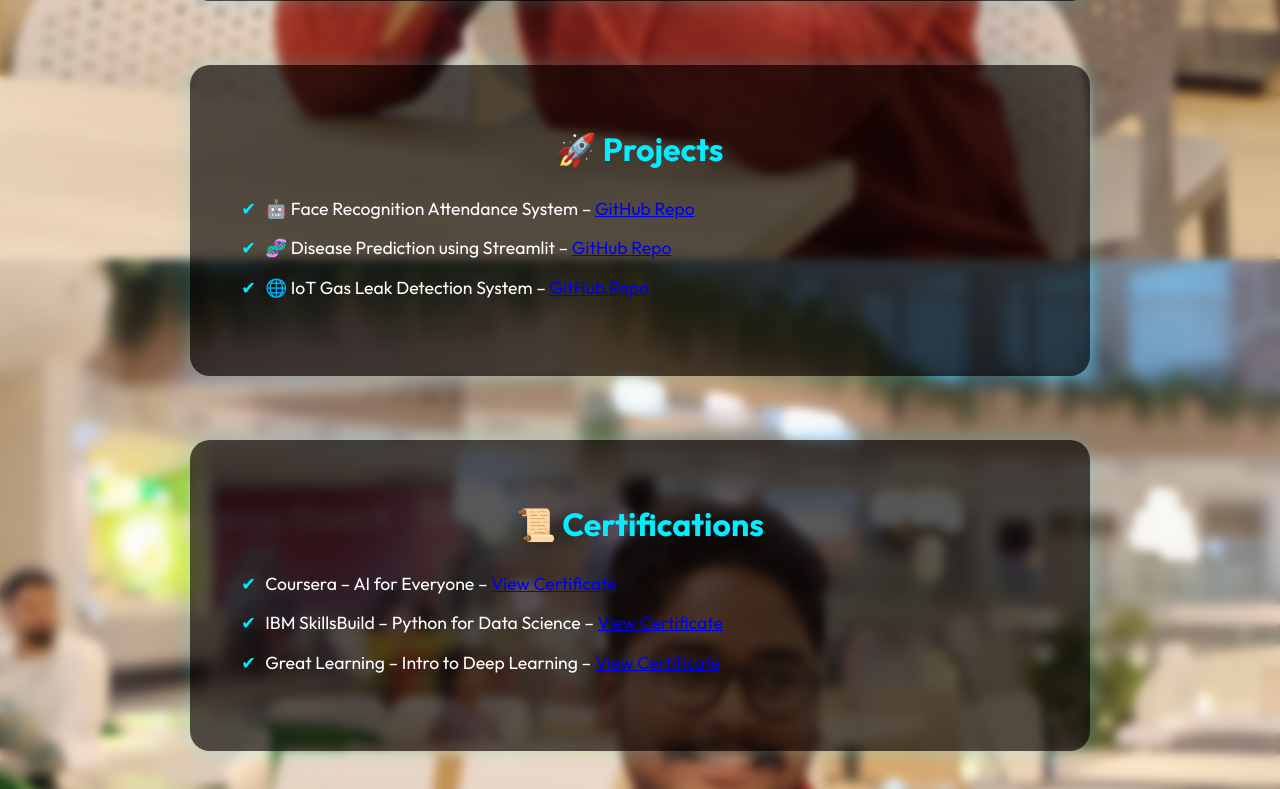
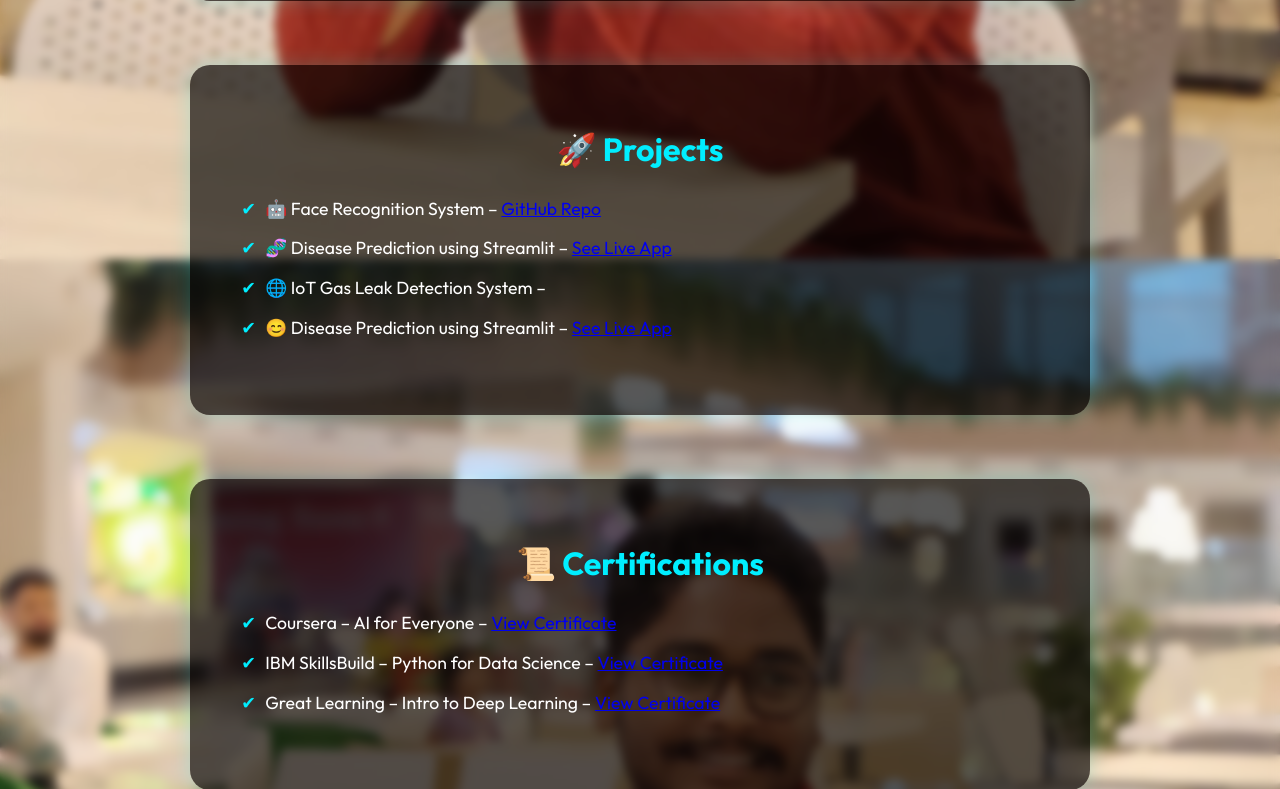
Before and after one commit to ShaikSameerShubhan0089/portfolio, a Flask app: page / in a window 1280 px wide. Shown: the part 887-1676 px from the top of the page. Run offline with Flask 3, Linux system fonts and the light colour scheme; some libraries are stand-ins or nearby versions.

Commit message:
index.html

```diff
--- a/templates/index.html
+++ b/templates/index.html
@@ -59,16 +59,19 @@
   <h2>🚀 Projects</h2>
   <ul class="cert-link-list">
     <li>
-      🤖 Face Recognition Attendance System –
-      <a href="https://github.com/Smr2005/face-recognition-attendance" target="_blank">GitHub Repo</a>
+      🤖 Face Recognition System –
+      <a href="https://github.com/Smr2005/AI-Powered-Face-Recognitionapp.git" target="_blank">GitHub Repo</a>
     </li>
     <li>
       🧬 Disease Prediction using Streamlit –
-      <a href="https://github.com/Smr2005/disease-prediction-streamlit" target="_blank">GitHub Repo</a>
+      <a href="https://sameermedico.streamlit.app/" target="_blank">See Live App</a>
     </li>
     <li>
       🌐 IoT Gas Leak Detection System –
-      <a href="https://github.com/Smr2005/iot-gas-leak-detection" target="_blank">GitHub Repo</a>
+    </li>
+    <li>
+        😊 Disease Prediction using Streamlit –
+      <a href="https://sameer-porfolio.onrender.com/" target="_blank">See Live App</a>
     </li>
   </ul>
 </section>
```
